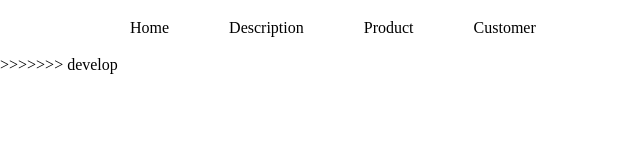
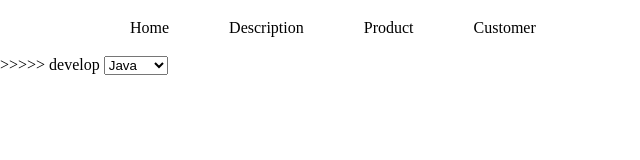
Before and after one commit to Thanhdatlevi/-n-c-ng-ngh-ph-n-m-m---Web-qu-n-l-du-l-ch, a plain HTML site: page index.html in a window 1280 px wide. Shown: the full height of the page, 0-640 px from the left. Drawn offline with Linux system fonts and the light colour scheme.

Commit message:
Update index.html

```diff
--- a/index.html
+++ b/index.html
@@ -32,6 +32,13 @@
 
 
     <!-- Slider -->
->>>>>>> develop
+>>>>> develop
+    <select>
+        <option value = "Java"> Java </option>
+        <option value = "Kotlin"> Kotlin </option>
+        <option value = "C++"> C++ </option>
+        <option value = "C#"> C# </option>
+        <option value = "Python"> Python </option>
+    </select>
 </body>
 </html>
```
